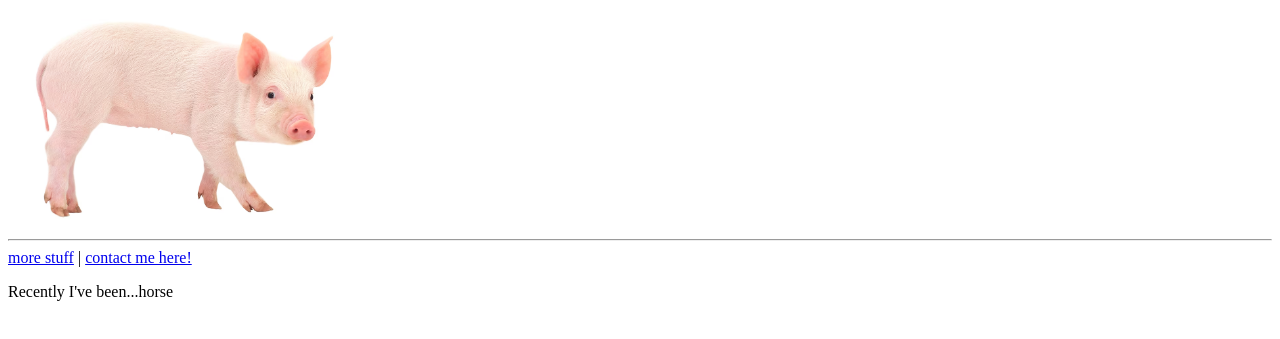
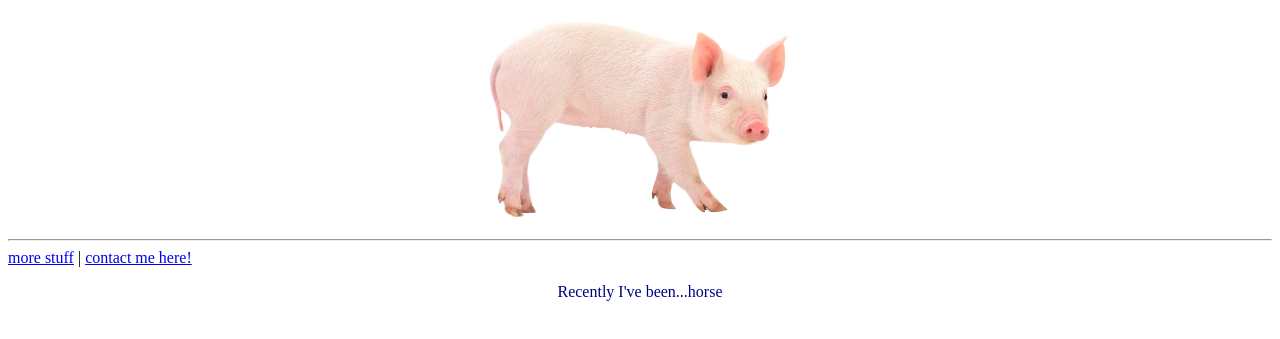
Before and after one commit to pigglep/firstweb, a plain HTML site: page htmlweb/index.html in a window 1280 px wide. Shown: the part 61-400 px from the top of the page. Drawn offline with Linux system fonts and the light colour scheme.

Commit message:
style for text, navy and center

```diff
--- a/htmlweb/index.html
+++ b/htmlweb/index.html
@@ -2,7 +2,14 @@
 <html>
     <head>
         <title>This is a cat</title>
+        <style>
+        p {
+            color: navy;
+            text-align:center
 
+        }
+
+        </style>
     </head>
     <body>
         <h1>This is a <span style = "font-size:17px; color:purple">dog!</span></h1>
```
